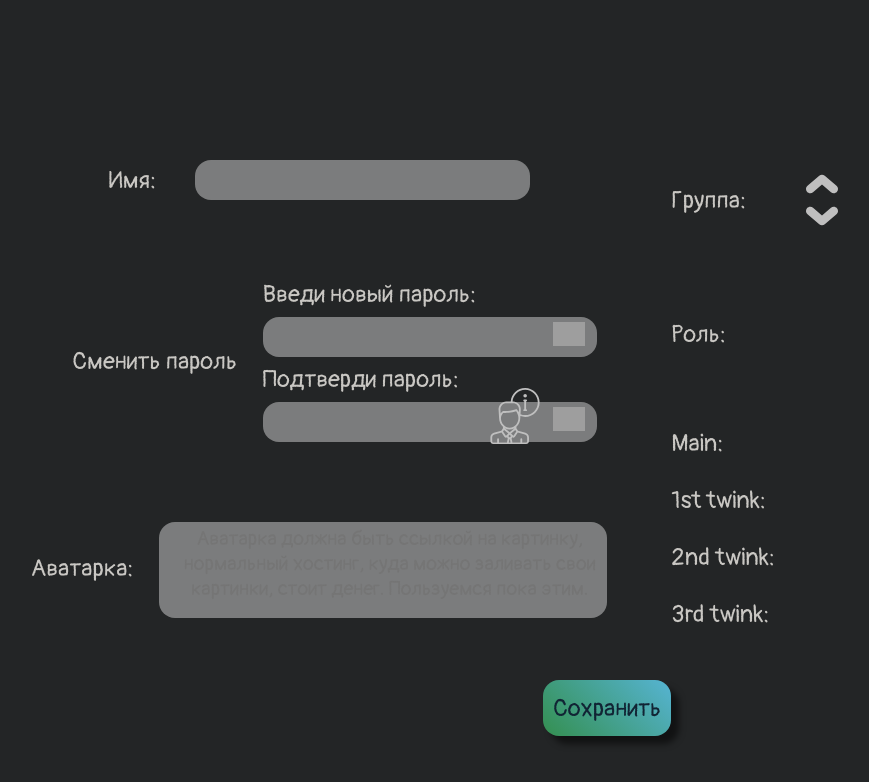
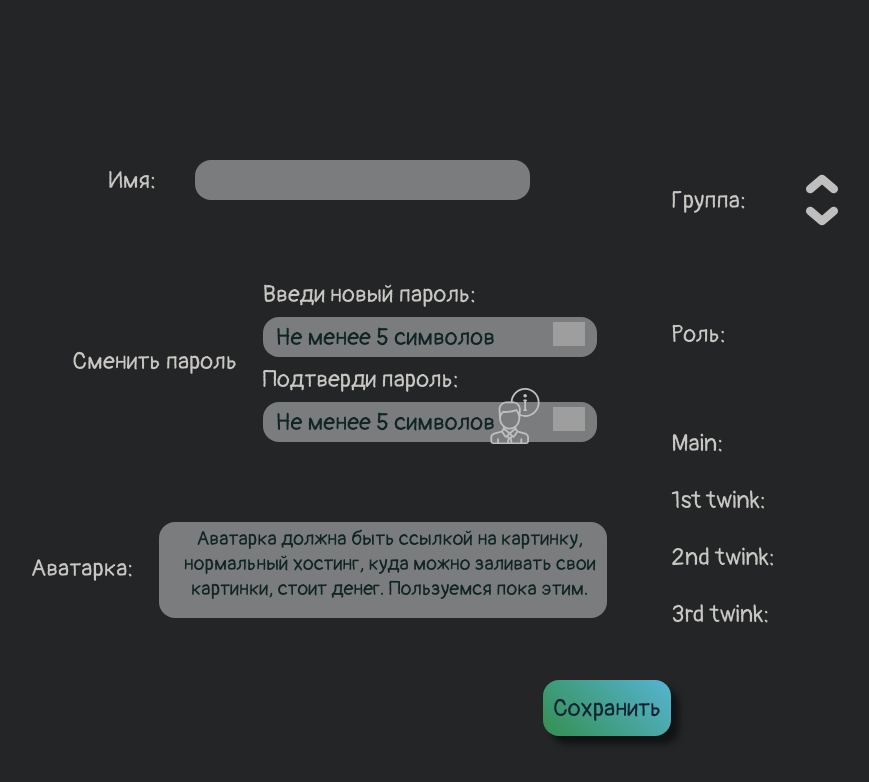
Before and after one commit to ValeryGusso/boost-space, a React (Create React App) app: page /profile in a window 1280 px wide. Shown: the top 782 px of the page, without its empty margins (33-902 px from the left). Built offline with nearby package versions, Linux system fonts and the light colour scheme; no server answers; sample sign-in values are in the browser's storage; grey boxes are pictures that could not be loaded.

Commit message:
one more color fix

```diff
--- a/src/Pages/MyProfile/MyProfile.jsx
+++ b/src/Pages/MyProfile/MyProfile.jsx
@@ -158,12 +158,14 @@ const MyProfile = () => {
 								type={showPass ? 'text' : 'password'}
 								value={password}
 								onChange={e => setPassword(e.target.value)}
+								placeholder={'Не менее 5 символов'}
 							/>
 							<img src={showPass ? eyeHide : eye} alt="eye" onClick={() => setShowPass(!showPass)} />
 						</div>
 						<div className={cls.passPlace}>
 							Подтверди пароль:
-							<input type={showPass ? 'text' : 'password'} value={confirm} onChange={e => setConfirm(e.target.value)} />
+							<input type={showPass ? 'text' : 'password'} value={confirm} onChange={e => setConfirm(e.target.value)}
+							placeholder={'Не менее 5 символов'} />
 							<img src={showPass ? eyeHide : eye} alt="eye" onClick={() => setShowPass(!showPass)} />
 						</div>
 					</div>
--- a/src/Pages/MyProfile/MyProfile.module.css
+++ b/src/Pages/MyProfile/MyProfile.module.css
@@ -23,6 +23,9 @@
 	background: rgba(255, 255, 255, 0.85);
 }
 
+.wrapper input::placeholder {
+	color: #112424
+}
 .inputs {
 	display: flex;
 	flex-direction: column;
@@ -140,6 +143,7 @@
 }
 
 .avatar > textarea::placeholder {
+	color: #112424;
 	text-align: center;
 	padding-top: 0.5vmin;
 }
```
